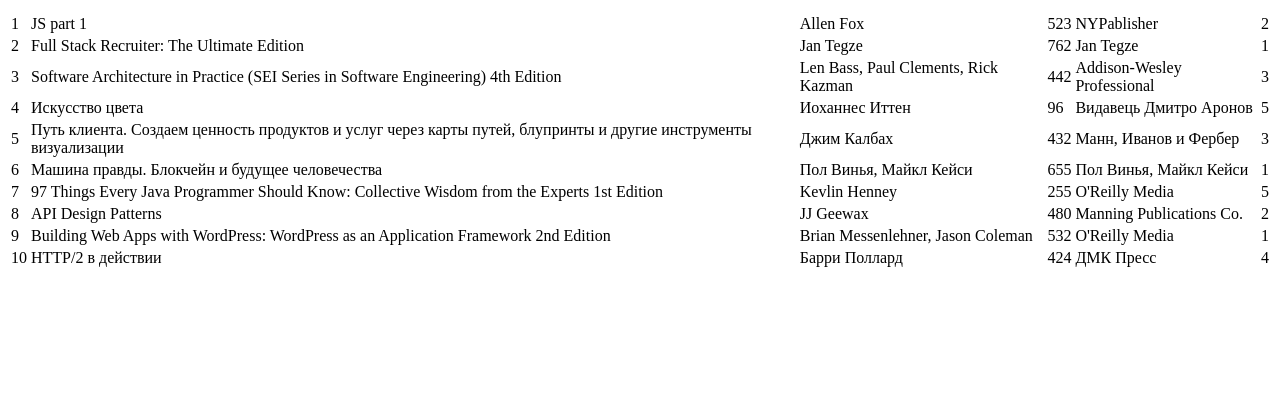
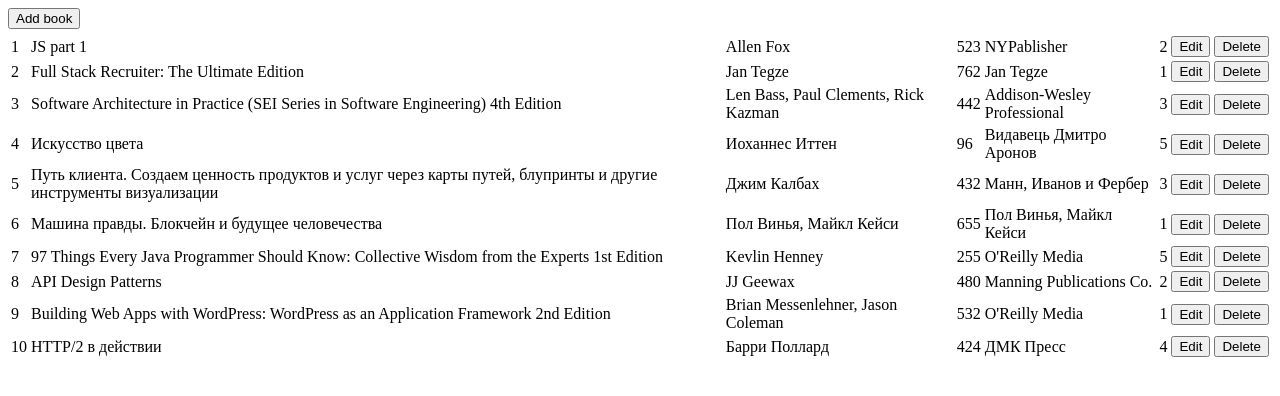
Before and after one commit to LikaGreb/library-exam, a plain HTML site: page index.html in a window 1280 px wide. Drawn offline with Linux system fonts and the light colour scheme.

Commit message:
buttons edit, add, delete book

```diff
--- a/index.html
+++ b/index.html
@@ -7,6 +7,7 @@
     <title>Library</title>
 </head>
 <body>
+    <button onclick="addBook()">Add book</button>
     <table>
         <th></th>
 
--- a/script.js
+++ b/script.js
@@ -52,6 +52,39 @@
 
 var tbody = document.querySelector("tbody");
 
-for (let i = 0; i < books.length; i++){
-    tbody.innerHTML += "<tr><td>" + books[i].bookId + "</td><td>" + books[i].bookName + "</td><td>" + books[i].author + "</td><td>" + books[i].pageQuant + "</td><td>" + books[i].publisher + "</td><td>" + books[i].copyOfBook + "</td></tr>";
+function setTable(arr) {
+    for (let i = 0; i < arr.length; i++) {
+        tbody.innerHTML += "<tr><td>" + arr[i].bookId + "</td><td>" + arr[i].bookName + "</td><td>" + arr[i].author + "</td><td>" + arr[i].pageQuant + "</td><td>" + arr[i].publisher + "</td><td>" + arr[i].copyOfBook + "</td><td><button class='editBtn' onclick='editButton(this)'>Edit</button></td><td><button class='deleteBtn' onclick='deleteButton(this)'>Delete</button></td></tr>";
+    }
 }
+setTable(books);
+
+var editBtn = document.getElementsByClassName("editBtn");
+
+function editButton(btn) {
+
+  var tr = btn.parentNode.parentNode;
+  tr.style.backgroundColor = "yellow";
+    console.log(tr);
+
+    //потрібне модальне вікно
+
+}
+
+function deleteButton(btn) {
+
+    var tr = btn.parentNode.parentNode;
+    var bookIdTable = tr.cells[0].innerText;
+    console.log(bookIdTable);
+    let a = books.findIndex(item => item.bookId == bookIdTable);
+    books.splice(a, 1);
+    console.log(a);
+    tbody.innerHTML = "";
+    setTable(books);
+
+}
+
+function addBook() {
+
+    //модальне вікно
+}
```
